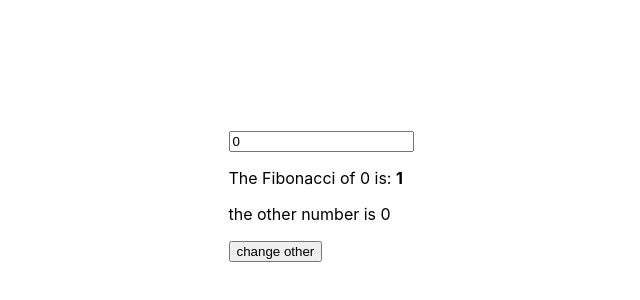
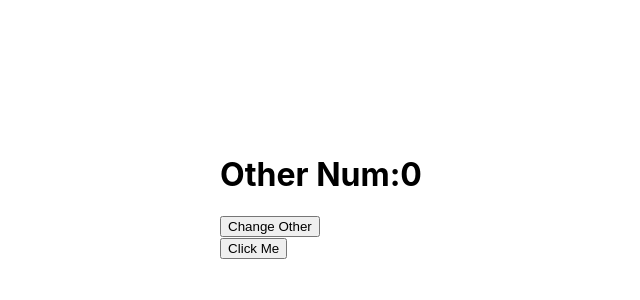
Before and after one commit to Tusharhotbit123/reactBasics, a React (Create React App) app: page / in a window 1280 px wide. Shown: the part 204-504 px from the top of the page, without its empty margins (319-959 px from the left). Built offline with nearby package versions, Linux system fonts and the light colour scheme.

Commit message:
useCallback hook

```diff
--- a/src/App.js
+++ b/src/App.js
@@ -1,25 +1,28 @@
-import { useState, useMemo } from "react";
+import { useState, useCallback } from "react";
 import "./App.css";
 
+
+function Child({handleClick}){
+
+  // console.log("the child has been rendered")
+
+  return(
+    <div>
+        <button onClick={handleClick}>Click Me</button>
+
+    </div>
+  )
+}
+
 function App() {
-  const [num, setNum] = useState(0);
+  // const [num, setNum] = useState(0);
   const [other,setOther]=useState(0);
 
-  // Optimized Fibonacci calculation using memoization
-  const fibonacci = (n) => {
-    if (n <= 1) return 1;
-    return fibonacci(n - 1) + fibonacci(n - 2);
-  };
+  console.log("the parent has been rendered")
 
-  // Memoized Fibonacci result
-  const result = useMemo(() => {
-    const parsedNum = parseInt(num, 10);
-    console.log("the function has been rendered")
-    if (isNaN(parsedNum) || parsedNum < 0) return "Invalid input";
-    return fibonacci(parsedNum);
-  }, [num]);
-
-  console.log("The root component has been re-rendered");
+  const handleClick=useCallback(()=>{
+            console.log("the child has been rendered")
+  },[])
 
   return (
     <div
@@ -32,18 +35,9 @@ function App() {
       }}
     >
       <div>
-        <input
-          type="number"
-          value={num}
-          onChange={(e) => setNum(e.target.value)}
-
-          placeholder="Enter a number"
-        />
-        <p>
-          The Fibonacci of {num} is: <strong>{result}</strong>
-        </p>
-        <p>the other number is {other}</p>
-        <button onClick={()=>setOther(other+1)}>change other</button>
+       <h1>Other Num:{other}</h1>
+       <button onClick={()=>setOther(other+1)}>Change Other</button>
+       <Child handleClick={handleClick}/>
       </div>
     </div>
   );
```
